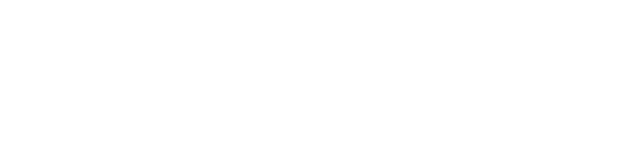
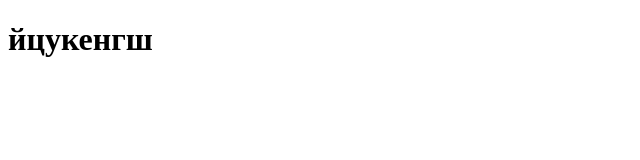
Before and after one commit to PulatovUlugbek227/test123, a plain HTML site: page index.html in a window 1280 px wide. Shown: the whole page, without its empty margins (0-640 px from the left). Drawn offline with Linux system fonts and the light colour scheme.

Commit message:
Amir durak

```diff
--- a/index.html
+++ b/index.html
@@ -6,6 +6,7 @@
     <title>Document</title>
 </head>
 <body>
+    <h1>йцукенгш</h1>
     <h1></h1>
     <h1></h1>
     <h1></h1>
```
